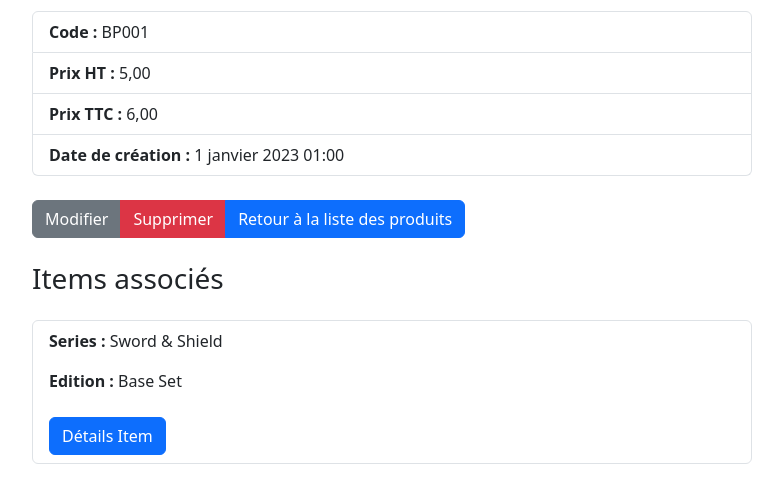
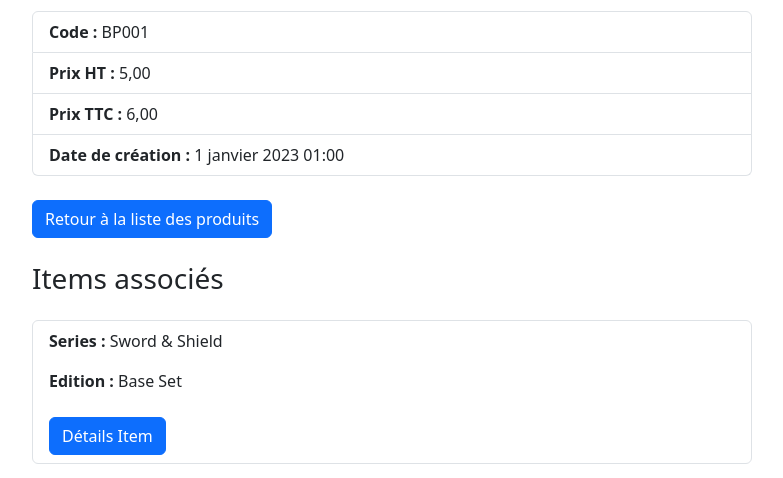
Before and after one commit to RomainMechain/myproject, a Django app: page /lesProduits/product/1 in a window 1280 px wide. Shown: the part 131-609 px from the top of the page, without its empty margins (248-1031 px from the left). Run offline with Django 5.2, Linux system fonts and the light colour scheme; data comes from the database, SQL or seed files in the repository; some libraries are stand-ins or nearby versions.

Commit message:
Fix/ droit

```diff
--- a/GestionProduits/templates/LesProduits/detail_product.html
+++ b/GestionProduits/templates/LesProduits/detail_product.html
@@ -20,8 +20,10 @@
                     <li class="list-group-item"><strong>Date de création :</strong> {{ product.date_creation }}</li>
                 </ul>
                 <div class="btn-group mb-4" role="group">
-                    <a href="{% url 'product-update' product.id %}" class="btn btn-secondary">Modifier</a>
-                    <a href="{% url 'product-delete' product.id %}" class="btn btn-danger">Supprimer</a>
+                    {% if user.is_superuser %}
+                        <a href="{% url 'product-update' product.id %}" class="btn btn-secondary">Modifier</a>
+                        <a href="{% url 'product-delete' product.id %}" class="btn btn-danger">Supprimer</a>
+                    {% endif %}
                     <a href="{% url 'product-list' %}" class="btn btn-primary">Retour à la liste des produits</a>
                 </div>
 
```
